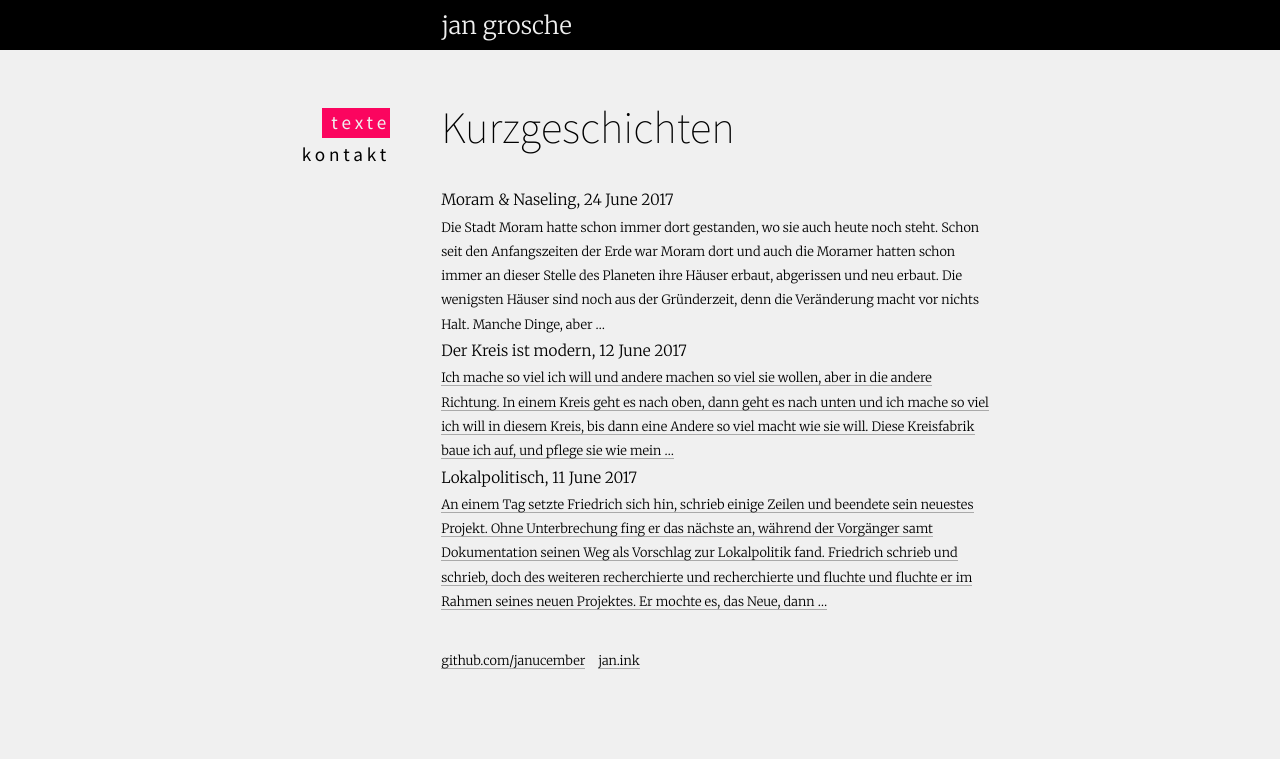
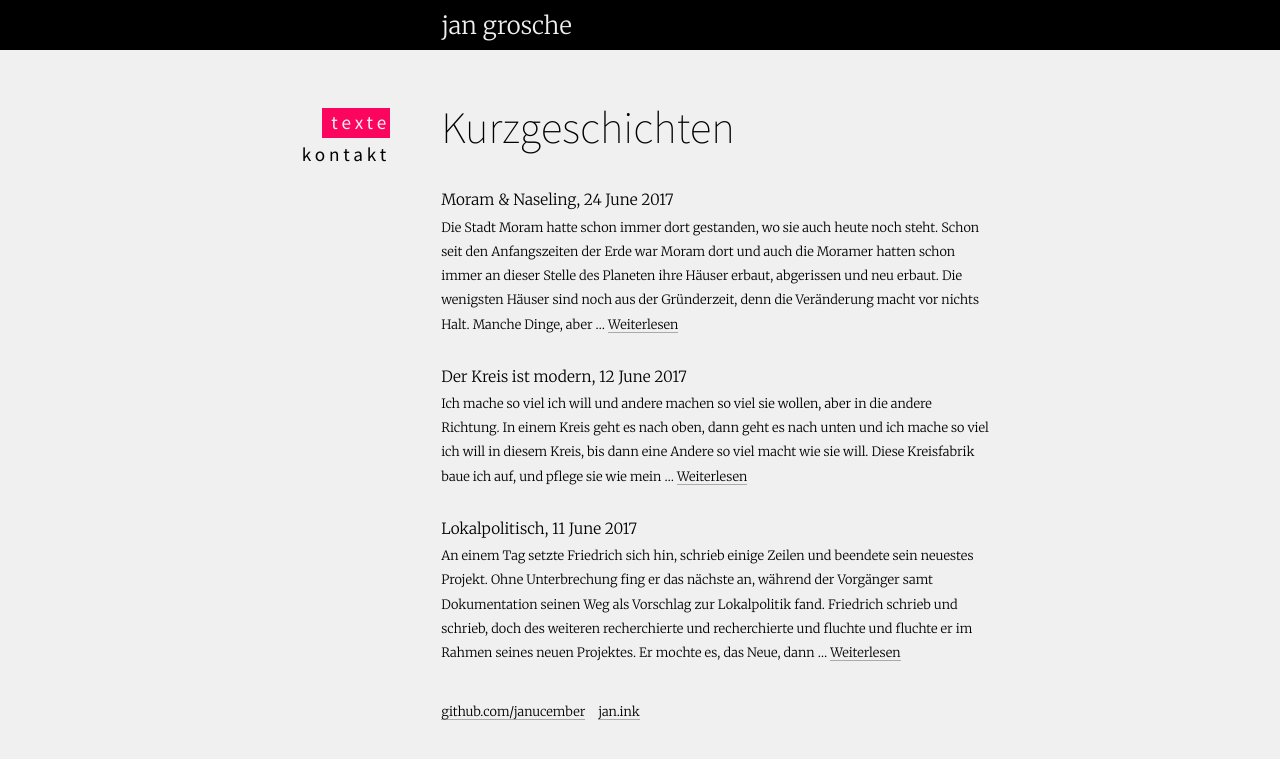
Before and after one commit to janucember/creative-writing-german, a Jekyll site: the page built from index.html, in a window 1280 px wide. Shown: the top 759 px of the page. Built offline with Jekyll 4.4.1, drawn with Linux system fonts in a browser that asks for light colours.

Commit message:
fix liquid syntax

```diff
--- a/index.html
+++ b/index.html
@@ -8,7 +8,7 @@ title: Kurzgeschichten
   {% for post in site.posts %}
     <li>
         <h2>{{ post.title }}, {{ post.date | date_to_long_string }}</h2>
-        <p>{{ post.content | strip_html | truncatewords: 60, " … <a href="/creative-writing-german{{ post.url }}">Weiterlesen</a>" }}</p>
+        <p>{{ post.content | strip_html | truncatewords: 60, " … " }} <a href="/creative-writing-german{{ post.url }}">Weiterlesen</a></p>
     </li>
   {% endfor %}
 </ul>
```
